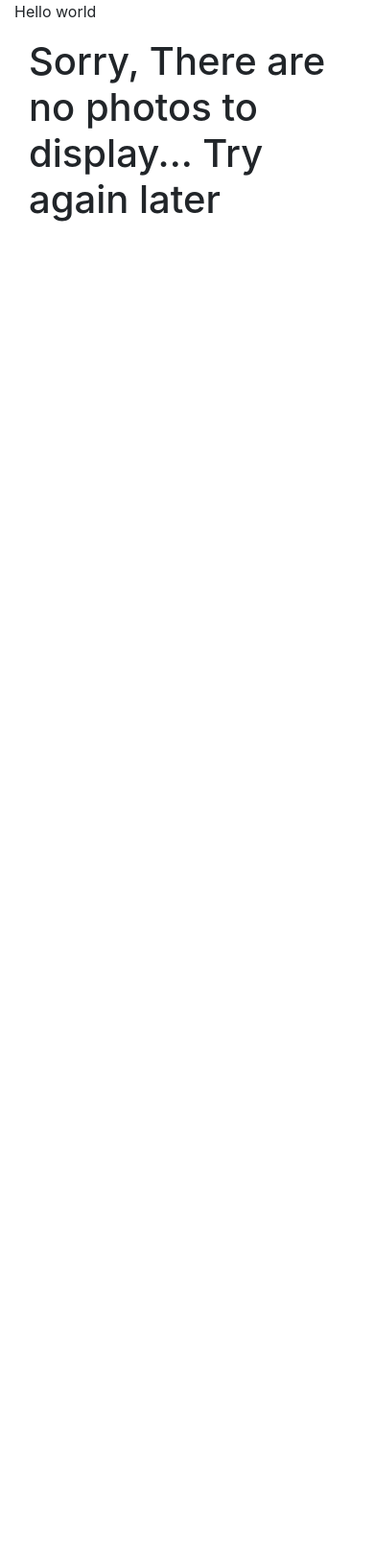
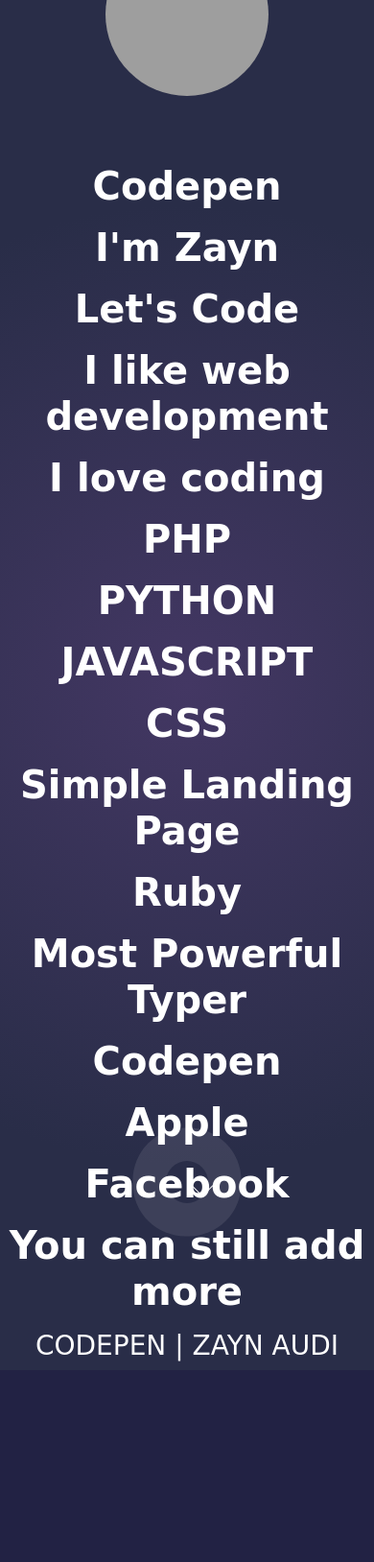
Before and after one commit to wesleymutwiri/portfolio, a Django app: page / in a window 390 px wide. Shown: the whole page at 96% size. Before the commit the page ends 231 px from the top, so only its background shows below. Run offline with Django 3.2, Linux system fonts and the light colour scheme; data that the repository does not hold is empty; some libraries are stand-ins or nearby versions; grey boxes are pictures that could not be loaded.

Commit message:
added js, css and html

```diff
--- a/static/css/wesley.css
+++ b/static/css/wesley.css
@@ -0,0 +1,232 @@
+@-webkit-keyframes sdb {
+  0% {
+    opacity: 0;
+  }
+  30% {
+    opacity: 1;
+  }
+  60% {
+    box-shadow: 0 0 0 60px rgba(255, 255, 255, 0.1);
+    opacity: 0;
+  }
+  100% {
+    opacity: 0;
+  }
+}
+@keyframes sdb {
+  0% {
+    opacity: 0;
+  }
+  30% {
+    opacity: 1;
+  }
+  60% {
+    box-shadow: 0 0 0 60px rgba(255, 255, 255, 0.1);
+    opacity: 0;
+  }
+  100% {
+    opacity: 0;
+  }
+}
+body {
+  	font-family: 'Comfortaa', cursive;
+}
+h1.major,
+h2.major,
+h3.major,
+h4.major,
+h5.major,
+h6.major {
+  padding-bottom: 1em;
+  border-bottom: solid 2px rgba(255, 255, 255, 0.125);
+  margin-bottom: 20px;
+}
+a {
+  color: #33A9B7;
+}
+#typer-size{
+	font-size: 40px;
+}
+a:hover,
+a:focus {
+  color: #00E4FF;
+  text-decoration: none;
+}
+header {
+  display: table;
+  position: relative;
+  width: 100%;
+  height: 100vh;
+  background-color: #fa3380;
+  background: -webkit-gradient(radial, center center, 0, center center, 500, from(#433763), to(#292D48));
+  background: -moz-radial-gradient(circle, #433763, #292D48);
+  background: -ms-radial-gradient(circle, #433763, #292D48);
+  color: white;
+}
+header #particles {
+  position: absolute;
+  width: 100%;
+  height: 100%;
+  top: 0;
+  left: 0;
+}
+header .vert-text {
+  display: table-cell;
+  position: relative;
+  vertical-align: middle;
+  text-align: center;
+}
+header .vert-text h1 {
+  padding: 0;
+  margin: 0;
+  font-size: 4.5em;
+  font-weight: 700;
+}
+header .vert-text .scroll-down {
+  display: block;
+  position: absolute;
+  bottom: 12%;
+  left: 50%;
+  color: #fff;
+  -webkit-transform: translate(0, -50%);
+  transform: translate(0, -50%);
+  -webkit-transition: opacity 0.5s;
+  -o-transition: opacity 0.5s;
+  transition: opacity 0.5s;
+}
+header .vert-text .scroll-down:hover {
+  opacity: 0.5;
+}
+header .vert-text .scroll-down::after {
+  position: absolute;
+  content: '';
+  width: 16px;
+  height: 16px;
+  margin: -12px 0 0 -8px;
+  border-left: 1px solid #fff;
+  border-bottom: 1px solid #fff;
+  -webkit-transform: rotate(-45deg);
+  transform: rotate(-45deg);
+  box-sizing: border-box;
+}
+header .vert-text .scroll-down::before {
+  position: absolute;
+  top: -22px;
+  left: -22px;
+  z-index: -1;
+  content: '';
+  width: 44px;
+  height: 44px;
+  box-shadow: 0 0 0 0 rgba(255, 255, 255, 0.1);
+  border-radius: 100%;
+  opacity: 0;
+  -webkit-animation: sdb 3s infinite;
+  animation: sdb 3s infinite;
+  box-sizing: border-box;
+}
+
+
+
+#contacts {
+	margin: 0 auto;
+  padding: 100px 0;
+	background: #224;
+	width: 100%;
+  color: #fff;
+	transition: all 1.7s ease;
+}
+#contacts:hover{
+	background: #fa3380;
+	color: #fff;
+}
+#contacts .social {
+  padding-bottom: 20px;
+  border-bottom: solid 2px rgba(255, 255, 255, 0.125);
+}
+
+
+
+form{
+	margin-top: 70px;
+	width: 100%;
+}
+
+input[type=text]{
+	margin-top: 20px;
+	width: 390px;
+	height: 55px;
+	border-radius: 100px;
+	padding: 10px;
+	outline: none;
+	background: rgba(0,0,0,0.2);
+	border: 1px solid #fff;
+	transition: all 0.3s ease;
+}
+input[type=text]:focus{
+	background: rgba(102,51,153, 0.3);
+	color: #fff;
+	border: 1px solid violet;
+}
+::placeholder{
+	color: #fff;
+}
+.zayn{
+	margin-top: -70px;
+}
+hr.style17 {
+	border-top: 1px solid pink;
+	text-align: center;
+	width: 250px;
+	margin-top: 40px;
+}
+hr.style17:after{
+	border-top: 1px solid pink;
+	border-right: 1px solid pink;
+	border-bottom: 1px solid pink;
+	border-left: 1px solid pink;
+}
+hr.style17:after {
+	content: '§';
+	display: inline-block;
+	position: relative;
+	top: -10px;
+	padding: 0 10px;
+	background: #fa3380;
+	color: #fff;
+	font-size: 18px;
+	-webkit-transform: rotate(60deg);
+	-moz-transform: rotate(60deg);
+	transform: rotate(60deg);
+}
+
+
+button{
+	border-radius: 100px;
+	color: #fff;
+	margin-top: 20px;
+	margin-bottom: 10px;
+	padding: 10px;
+	height: 45px;
+	width: 200px;
+	text-align: center;
+	outline: none;
+	background: #fa3380;
+	border: 1px solid #eee;
+	box-shadow: 8px 10px 20px 0px rgba(46,61,73,0.15);
+	transition: all 0.3s ease;
+}
+button:hover{
+background: purple;
+}
+
+.p-img{
+	text-align: center;
+	position: relative;
+	top: -70px;
+}
+img{
+	z-index: 100;
+	border-radius: 50%;
+	width: 170px;
+	height:170px;
+}
--- a/wesley/templates/wesley/base.html
+++ b/wesley/templates/wesley/base.html
@@ -6,7 +6,7 @@
 <title> portfolio</title>
 {%block styles%}
 {%bootstrap_css%}
-<link rel="stylesheet" href="{%static 'css/wesley.css'%}">
+    <link rel="stylesheet" href="{%static 'css/wesley.css'%}">
 {% endblock %}
 
 </head>
--- a/wesley/templates/wesley/index.html
+++ b/wesley/templates/wesley/index.html
@@ -1,30 +1,49 @@
 {%extends 'wesley/base.html'%}
 {%load static %}
 {%block content%}
-<div class="col-md-4 col-lg-4">
-    <p>
+<header id="header">
+    <div class="vert-text">
+        <div id="particles"></div>
+        <div class="p-img">
+            <img src="https://res.cloudinary.com/pashagord/image/upload/v1468545314/Portfolio/logos/codepen_logo.png" />
+        </div>
+        <h1 id="typer-size">
+            <!-- TEXTS -->
+            <span id="typed"></span>
+            <div id="typed-strings">
+                <p>Codepen</span>
+                </p>
+                <p>I'm Zayn</p>
+                <p>
+                    <span class="#">Let's Code</span>
+                </p>
+                <p>I like web development</p>
+                <p>I love coding</p>
+                <p>PHP</p>
+                <p>PYTHON</p>
+                <p>JAVASCRIPT</p>
+                <p>CSS</p>
+                <p>Simple Landing Page</p>
+                <p>Ruby</p>
+                <p>Most Powerful Typer</p>
+                <p>Codepen</p>
+                <p>Apple</p>
+                <p>Facebook</p>
+                <p>You can still add more</p>
+            </div>
+            <!-- TEXTS ENDS -->
+        </h1>
+        <!-- TITLE -->
 
-        Hello world
-    </p>
-<div class="container">
-<div class="row">
-    {%for image in image %}
-<center>
-    <div class="col-xs-3 col-md-6 col-sm-6 col-lg-6" style="padding-left: 100px">
-        <p>
-            <img src="{{image.image.url}}" class="img-fluid">
-        </p>
-</center>
-{% empty %}
-
-<div class="col-xs-12 col-sm-12 col-md-12 col-lg-12">
-    <h1>Sorry, There are no photos to display... Try again later</h1>
-
-</div>
-    {%endfor%}
+        <h3>CODEPEN | ZAYN AUDI</h3>
+        <a href="#contacts" class="scroll-down nav-link"></a>
+    </div>
+</header>
+<!-- FOOTER  -->
+<footer id="contacts">
+    <div class="container">
+        <div class="row">
         </div>
-
     </div>
-
-</div>
+</footer>
 {%endblock%}
```
Also changed, not shown: static/js/wesley.js (added, +27 -0 lines).
